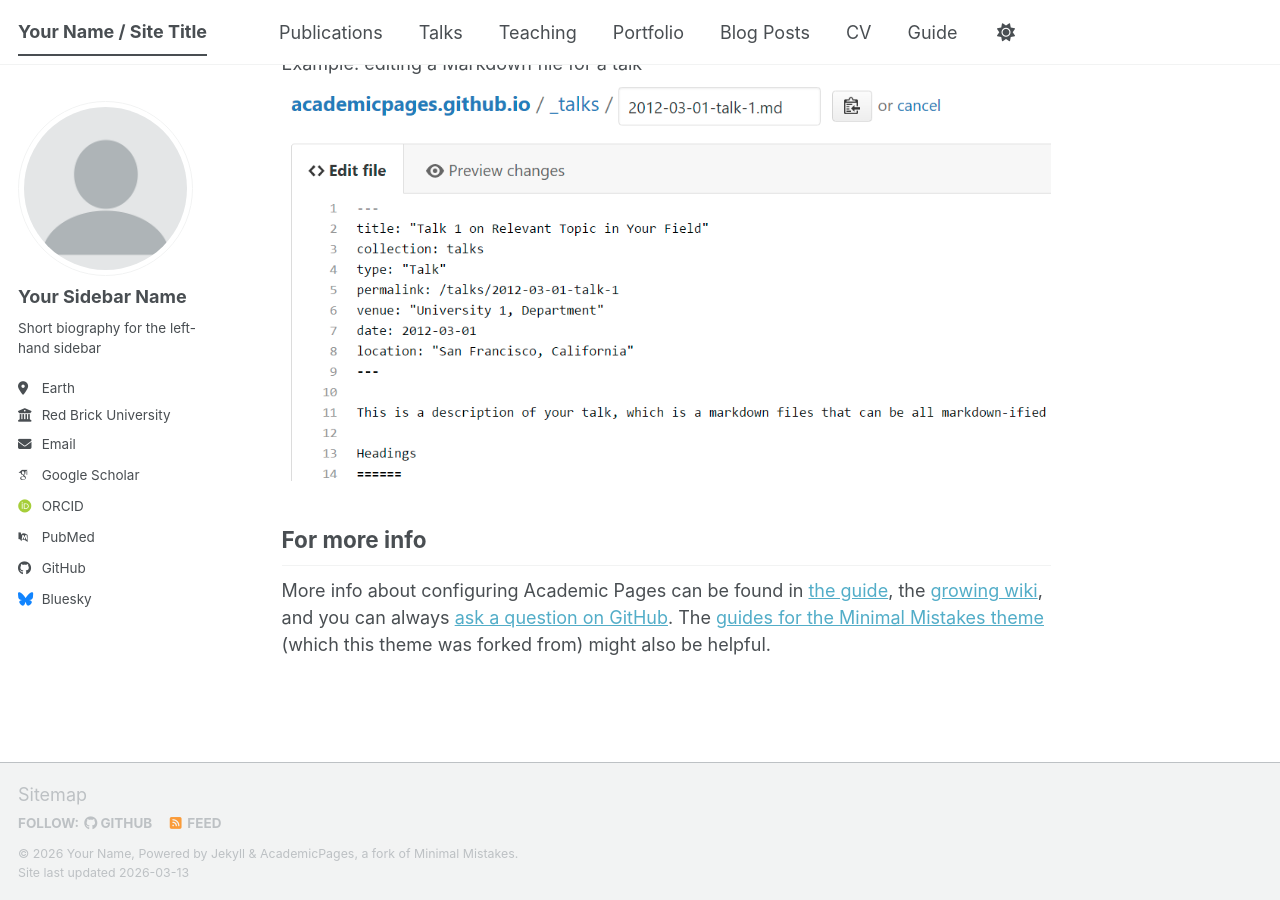
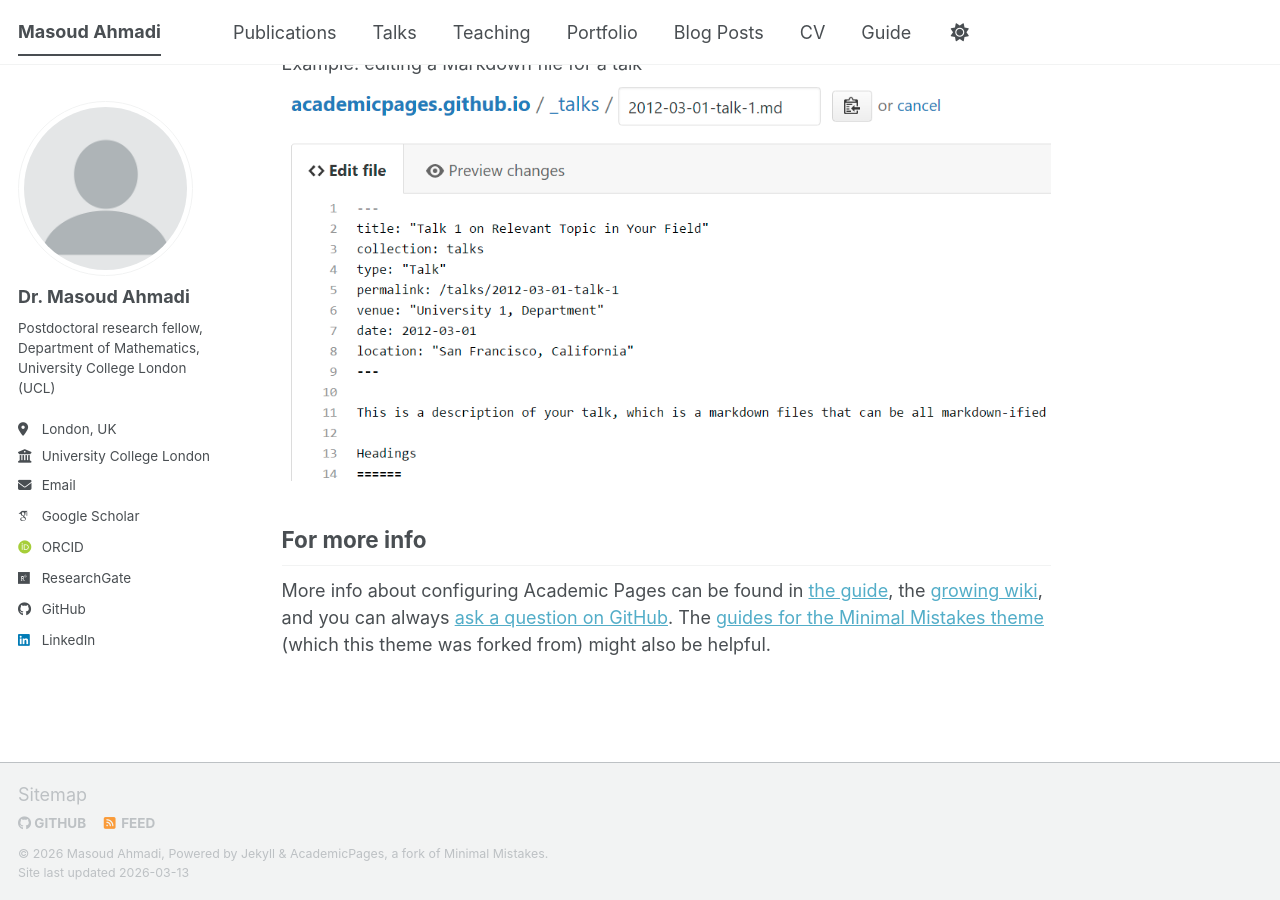
Before and after one commit to Masoud16ahm/Masoud16ahm.github.io, a Jekyll site: the page built from _pages/about.md, in a window 1280 px wide and 900 px high, scrolled down 2720 px. Built offline with Jekyll 4.4.1, drawn with Linux system fonts in a browser that asks for light colours; some web fonts are replaced; a script bundle is joined from its source files by our own code; library files that are not in the unit come from our copies.

Commit message:
Update personal information in _config.yml

```diff
--- a/_config.yml
+++ b/_config.yml
@@ -7,12 +7,12 @@
 # server process.
 
 # Basic Site Settings
-locale                   : "en-US"
+locale                   : "en-UK"
 site_theme               : "default" # The available themes options are "default", "air", "sunrise", "mint", "dirt" and "contrast"
-title                    : "Your Name / Site Title"
+title                    : "Masoud Ahmadi"
 title_separator          : "-"
-name                     : &name "Your Name"
-description              : &description "Your Name's academic portfolio"   # Update this with a general description of your site, this is the default if not overridden by a page
+name                     : &name "Masoud Ahmadi"
+description              : &description "Website test"   # Update this with a general description of your site, this is the default if not overridden by a page
 url                      : https://academicpages.github.io # The base hostname & protocol for your site e.g. "https://[your GitHub username].github.io",
                                                            # or if you already have some other page hosted on Github then use "https://[your GitHub username].github.io/[Your Repo Name]"
 baseurl                  : "" # the subpath of your site, e.g. "/blog"
@@ -24,25 +24,25 @@ repository               : "academicpages/academicpages.github.io"
 author:
   # Biographic information
   avatar           : "profile.png"
-  name             : "Your Sidebar Name"
+  name             : "Dr. Masoud Ahmadi"
   pronouns         : # example: "she/her"
-  bio              : "Short biography for the left-hand sidebar"
-  location         : "Earth"
-  employer         : "Red Brick University"
+  bio              : "Postdoctoral research fellow, Department of Mathematics, University College London (UCL)"
+  location         : "London, UK"
+  employer         : "University College London"
   uri              : # URL
-  email            : "none@example.org"
+  email            : "masoud.ahmadi@ucl.ac.uk"
 
   # Academic websites
   academia         : # URL
   arxiv            : # URL - Update with the correct link to your profile
-  googlescholar    : "https://scholar.google.com/citations?user=PS_CX0AAAAAJ"
+  googlescholar    : "https://scholar.google.com/citations?user=IadQ2roAAAAJ&hl=en"
   inspire-hep      : # URL
   impactstory      : # URL
-  orcid            : "https://orcid.org/yourorcidurl"
+  orcid            : "https://orcid.org/0000-0001-7581-3020"
   semantic         : # URL
   ssrn             : # URL
-  pubmed           : "https://www.ncbi.nlm.nih.gov/pubmed/?term=john+snow"
-  researchgate     : # URL
+  pubmed           : # URL
+  researchgate     : "https://www.researchgate.net/profile/Masoud-Ahmadi-6?ev=hdr_xprf"
   scopus           : # URL
   zotero           : # URL
 
@@ -57,7 +57,7 @@ author:
 
   # Social media
   artstation       : # Username
-  bluesky          : "bsky.app" # Replace this with you Bluesky username
+  bluesky          : # Username
   facebook         : # Username
   flickr           : # Username
   foursquare       : # Username
@@ -66,7 +66,7 @@ author:
   keybase          : # Username
   instagram        : # Username
   lastfm           : # Username
-  linkedin         : # Username
+  linkedin         : "https://www.linkedin.com/in/masoud-ahmadi-438386b5/"
   mastodon         : # URL
   medium           : # URL
   pinterest        : # Username
```
